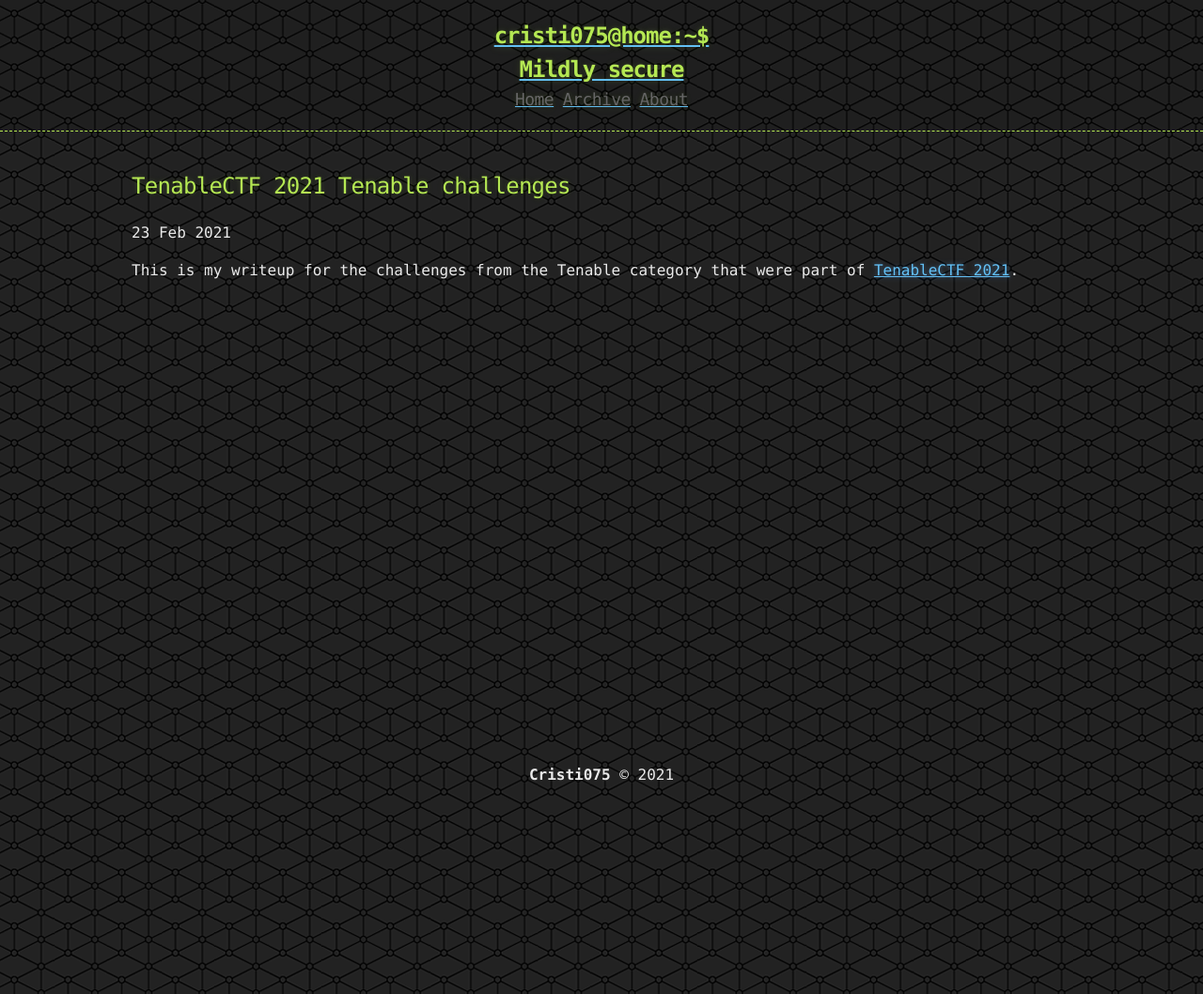
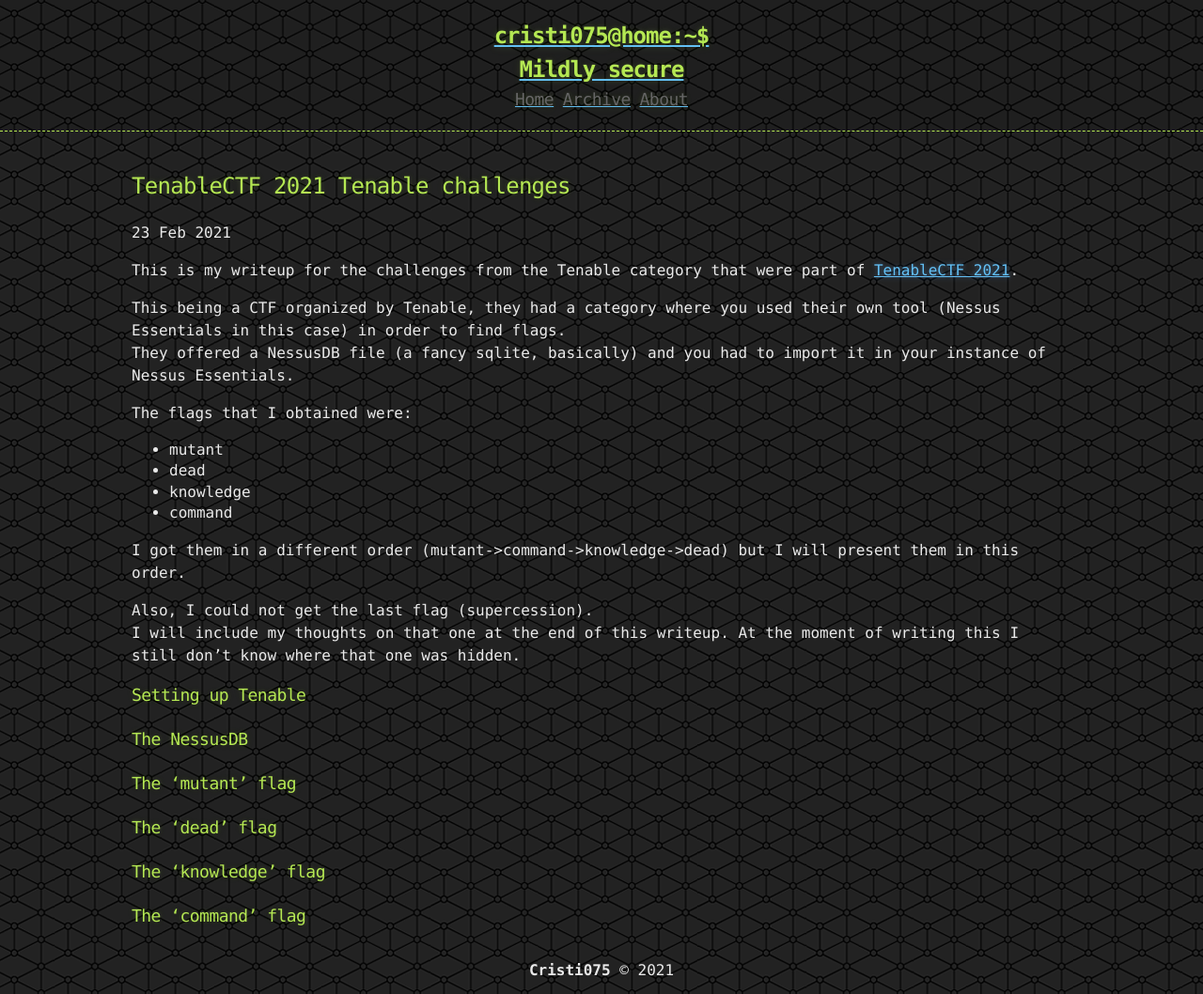
Before and after one commit to Cristi075/cristi075.github.io, a Jekyll site: the page built from _posts/2021-02-23-TenableCTF 2021 Tenable challaenges.markdown, in a window 1280 px wide. Shown: the whole page at 94% size. Built offline with Jekyll 4.4.1, drawn with Linux system fonts in a browser that asks for light colours.

Commit message:
Add the first few paragraphs (mostly description) for the Tenable category

```diff
--- a/_posts/2021-02-23-TenableCTF 2021 Tenable challaenges.markdown
+++ b/_posts/2021-02-23-TenableCTF 2021 Tenable challaenges.markdown
@@ -6,3 +6,29 @@
 summary: A writeup for the Tenable challenges that I solved for TenableCTF 2021 and some of my thoughts on the one that I did not solve.
 ---
 This is my writeup for the challenges from the Tenable category that were part of [TenableCTF 2021](https://ctftime.org/event/1266).
+
+This being a CTF organized by Tenable, they had a category where you used their own tool (Nessus Essentials in this case) in order to find flags.
+They offered a NessusDB file (a fancy sqlite, basically) and you had to import it in your instance of Nessus Essentials.
+
+The flags that I obtained were:
+- mutant
+- dead
+- knowledge
+- command
+
+I got them in a different order (mutant->command->knowledge->dead) but I will present them in this order.
+
+Also, I could not get the last flag (supercession).
+I will include my thoughts on that one at the end of this writeup. At the moment of writing this I still don't know where that one was hidden.
+
+### Setting up Tenable
+
+### The NessusDB
+
+### The 'mutant' flag
+
+### The 'dead' flag
+
+### The 'knowledge' flag
+
+### The 'command' flag
```
